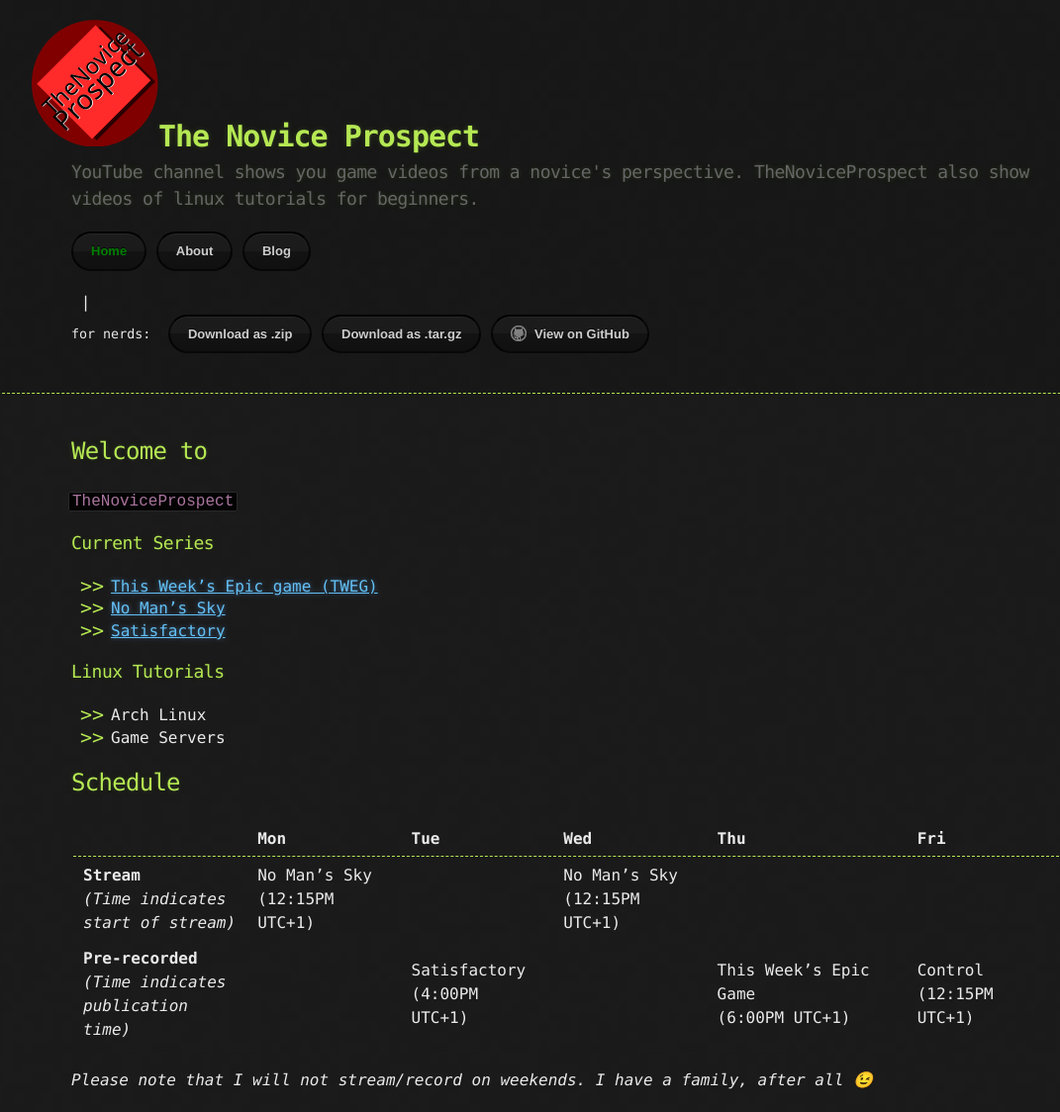
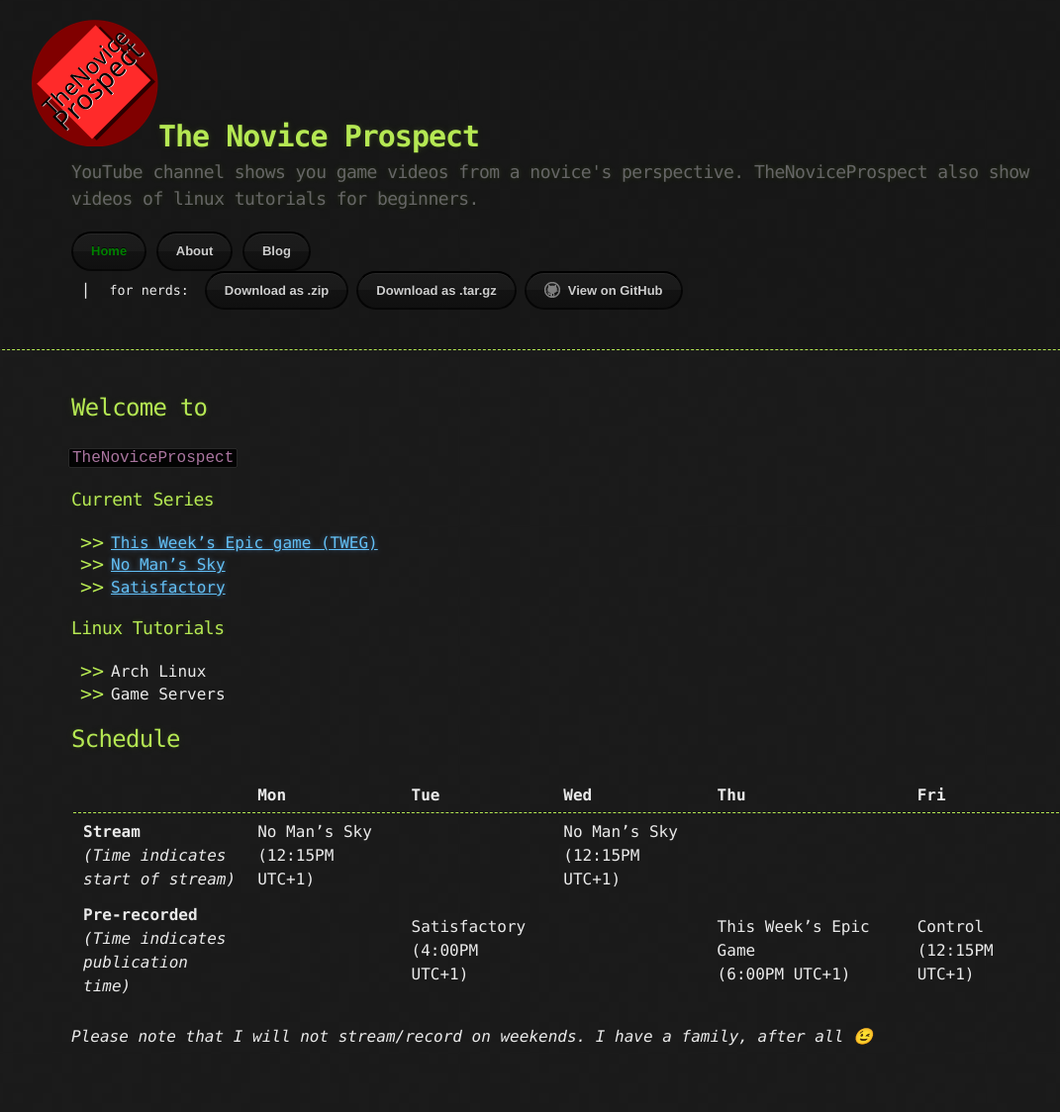
Before and after one commit to TheNoviceProspect/thenoviceprospect.github.io, a Jekyll site: the page built from index.md, in a window 1280 px wide. Shown: the whole page at 99% size, without its empty margins (68-1139 px from the left). Built offline with Jekyll 4.4.1, drawn with Linux system fonts in a browser that asks for light colours; emoji names are drawn with the system emoji font; our own code applies the rules of GitHub Pages for plain Markdown files; after the commit the page ends 1080 px from its top, so only the background shows below that.

Commit message:
/me not happy about that last result

```diff
--- a/_layouts/default.html
+++ b/_layouts/default.html
@@ -18,16 +18,16 @@
           <h1>{{ site.title | default: site.github.repository_name }}</h1>
         </a>
         <h2>{{ site.description | default: site.github.project_tagline }}</h2>
-        <section id="navigation">{% include navigation.html %}</section>
-        {% if site.show_downloads %}
-        &nbsp;|&nbsp;
-        <section id="downloads">
-            <small>for nerds:&nbsp;</small>
-            <a href="{{ site.github.zip_url }}" class="btn">Download as .zip</a>
-            <a href="{{ site.github.tar_url }}" class="btn">Download as .tar.gz</a>
-            <a href="{{ site.github.repository_url }}" class="btn btn-github"><span class="icon"></span>View on GitHub</a>
+        <section id="downloads">{% include navigation.html %}
+            {% if site.show_downloads %}
+                &nbsp;|&nbsp;
+                <small>for nerds:&nbsp;
+                <a href="{{ site.github.zip_url }}" class="btn">Download as .zip</a>
+                <a href="{{ site.github.tar_url }}" class="btn">Download as .tar.gz</a>
+                <a href="{{ site.github.repository_url }}" class="btn btn-github"><span class="icon"></span>View on GitHub</a>
+                </small>
+            {% endif %}
         </section>
-        {% endif %}
       </div>
     </header>
 
```
